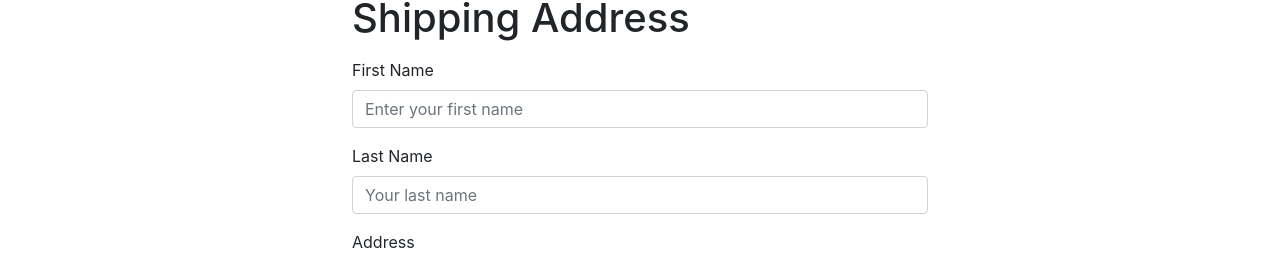
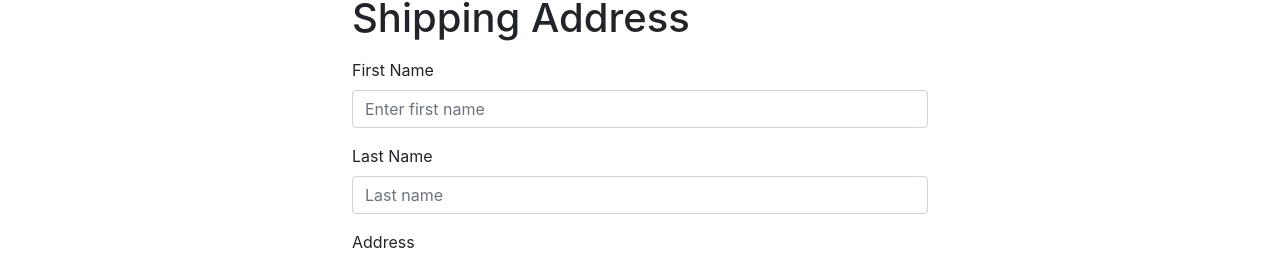
Before and after one commit to omerffaruk/o-merce, a React (Create React App) app in the folder frontend/: page /shipping in a window 1280 px wide. Shown: the part 121-381 px from the top of the page. Built offline with nearby package versions, Linux system fonts and the light colour scheme; sample sign-in values are in the browser's storage.

Commit message:
feat: minor changes and debugging

```diff
--- a/frontend/src/App.js
+++ b/frontend/src/App.js
@@ -19,6 +19,7 @@ import PaymentMethodPage from "./pages/PaymentMethodPage";
 import PlaceOrderPage from "./pages/PlaceOrderPage";
 import OrderPage from "./pages/OrderPage";
 import OrderHistory from "./pages/OrderHistory";
+import UserProfile from "./pages/UserProfile";
 
 function App() {
   // access cart with react context hook, like global scope variable
@@ -29,6 +30,7 @@ function App() {
     localStorage.removeItem("userInfo");
     localStorage.removeItem("shippingAddress");
     localStorage.removeItem("paymentMethod");
+    window.location.href = "/signin";
   };
   return (
     <BrowserRouter>
@@ -59,7 +61,7 @@ function App() {
                       id="basic-nav-dropdown"
                     >
                       <LinkContainer to="/profile">
-                        <NavDropdown.Item>User</NavDropdown.Item>
+                        <NavDropdown.Item>Profile</NavDropdown.Item>
                       </LinkContainer>
                       <LinkContainer to="/orderhistory">
                         <NavDropdown.Item>Order History</NavDropdown.Item>
@@ -96,6 +98,7 @@ function App() {
               <Route path="/payment" element={<PaymentMethodPage />} />
               <Route path="/placeorder" element={<PlaceOrderPage />} />
               <Route path="/orderhistory" element={<OrderHistory />} />
+              <Route path="/profile" element={<UserProfile />} />
               <Route path="/order/:id" element={<OrderPage />} />
               <Route path="/" element={<HomePage />} />
             </Routes>
--- a/frontend/src/pages/ShippingAddressPage.jsx
+++ b/frontend/src/pages/ShippingAddressPage.jsx
@@ -49,7 +49,7 @@ export default function ShippingAddressPage() {
             <Form.Label>First Name</Form.Label>
             <Form.Control
               type="text"
-              placeholder="Enter your first name"
+              placeholder="Enter first name"
               required
               value={firstName}
               onChange={(e) => setFirstName(e.target.value)}
@@ -59,7 +59,7 @@ export default function ShippingAddressPage() {
             <Form.Label>Last Name</Form.Label>
             <Form.Control
               type="text"
-              placeholder="Your last name"
+              placeholder="Last name"
               required
               value={lastName}
               onChange={(e) => setLastName(e.target.value)}
```
